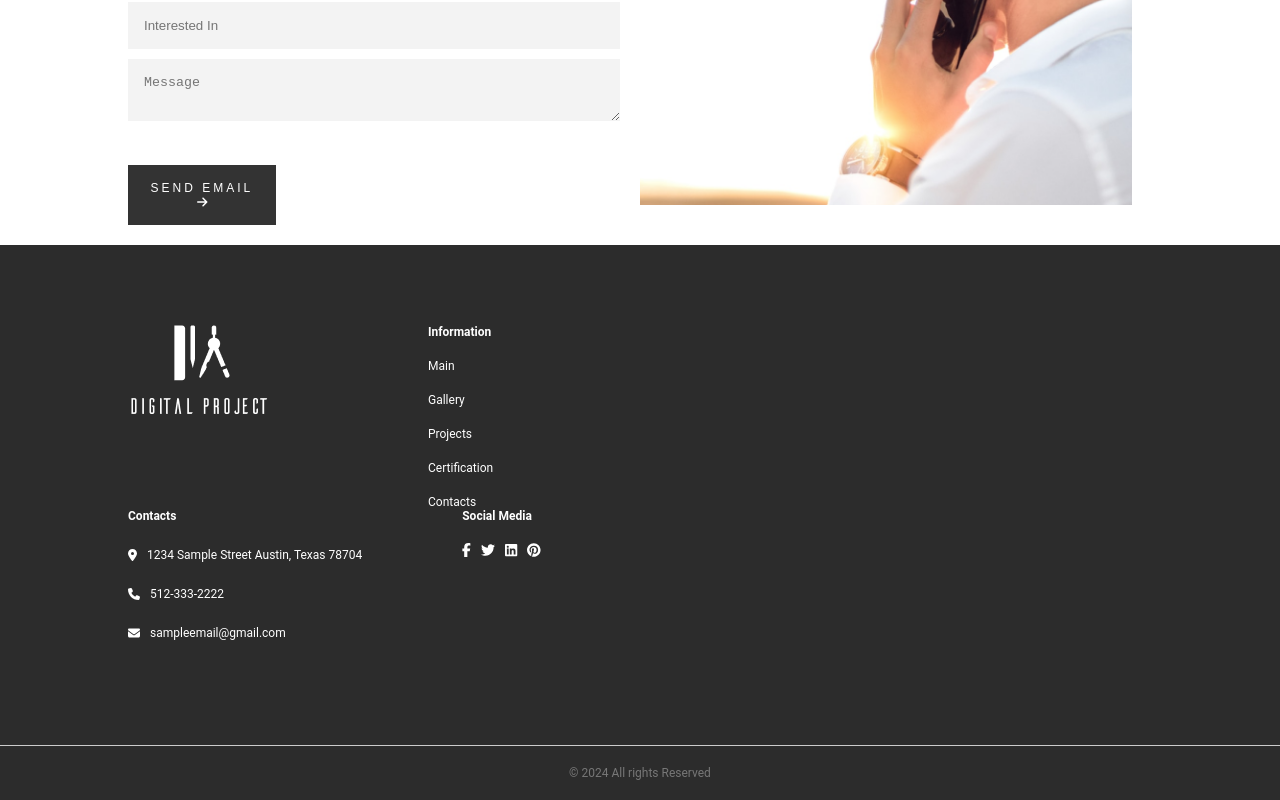
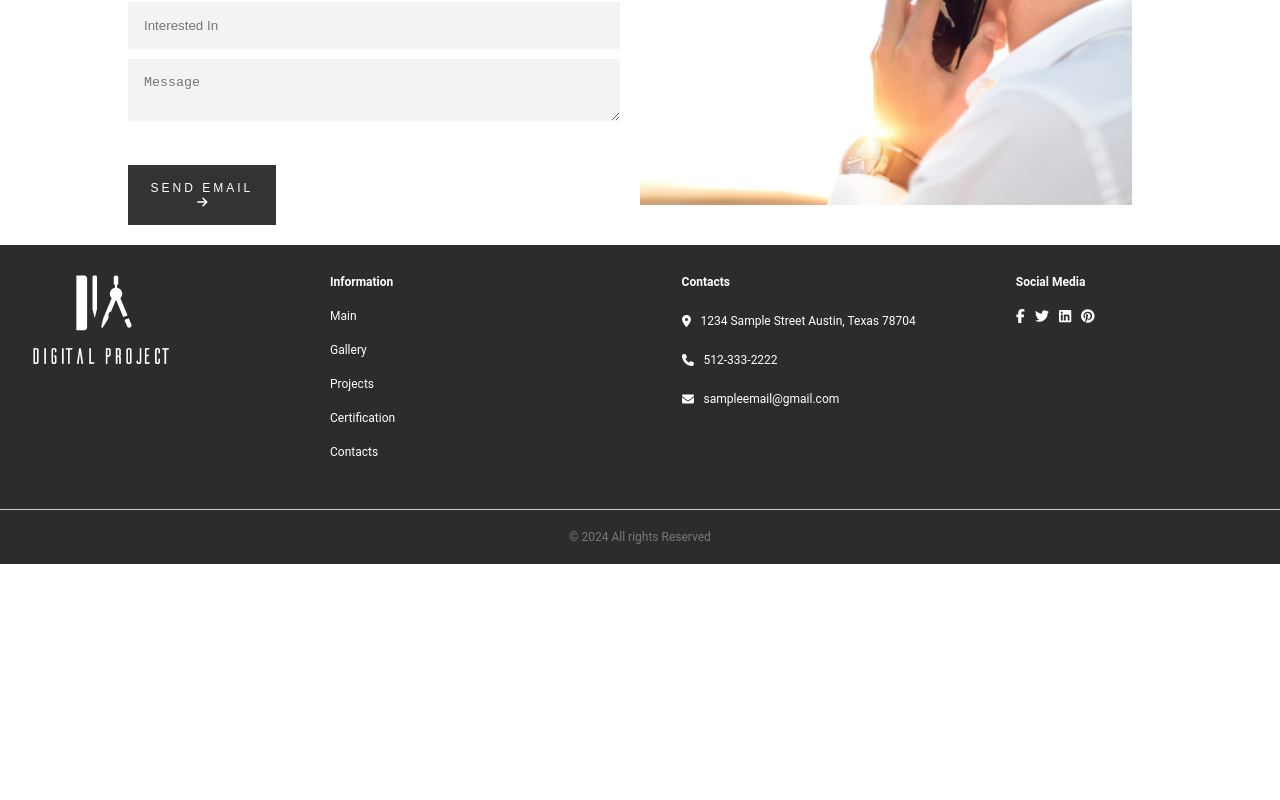
Before and after one commit to Bameejay/digital-project-landingpage, a React (Vite) app: page / in a window 1280 px wide. Shown: the part 2621-3421 px from the top of the page. After the commit the page ends 3185 px from the top, so only its background shows below. Built offline with nearby package versions, Linux system fonts and the light colour scheme.

Commit message:
footer responsiveness fixed

```diff
--- a/src/pages/footer/footer.css
+++ b/src/pages/footer/footer.css
@@ -6,8 +6,8 @@
     display: flex;
     flex-wrap: wrap;
     justify-content: space-between;
-    padding: 20px;
-    padding: 80px 10%;
+    padding: 30px;
+    /* padding: 80px 10%; */
     /* Adjust background color as needed */
 }
 
```
